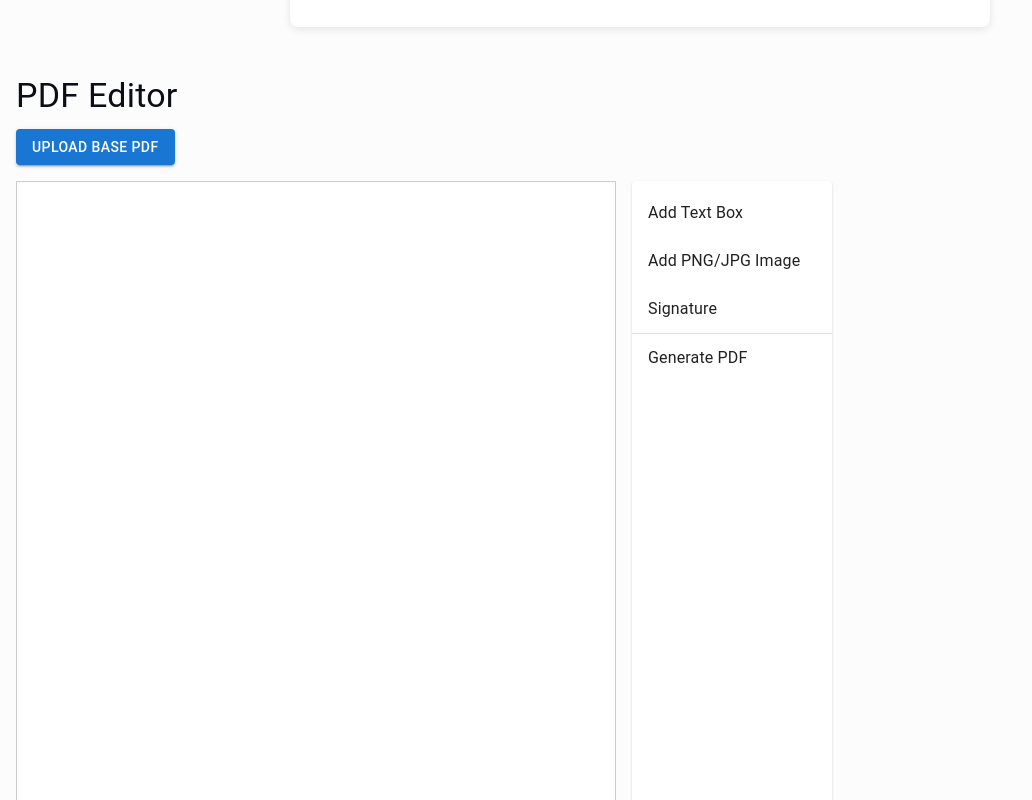
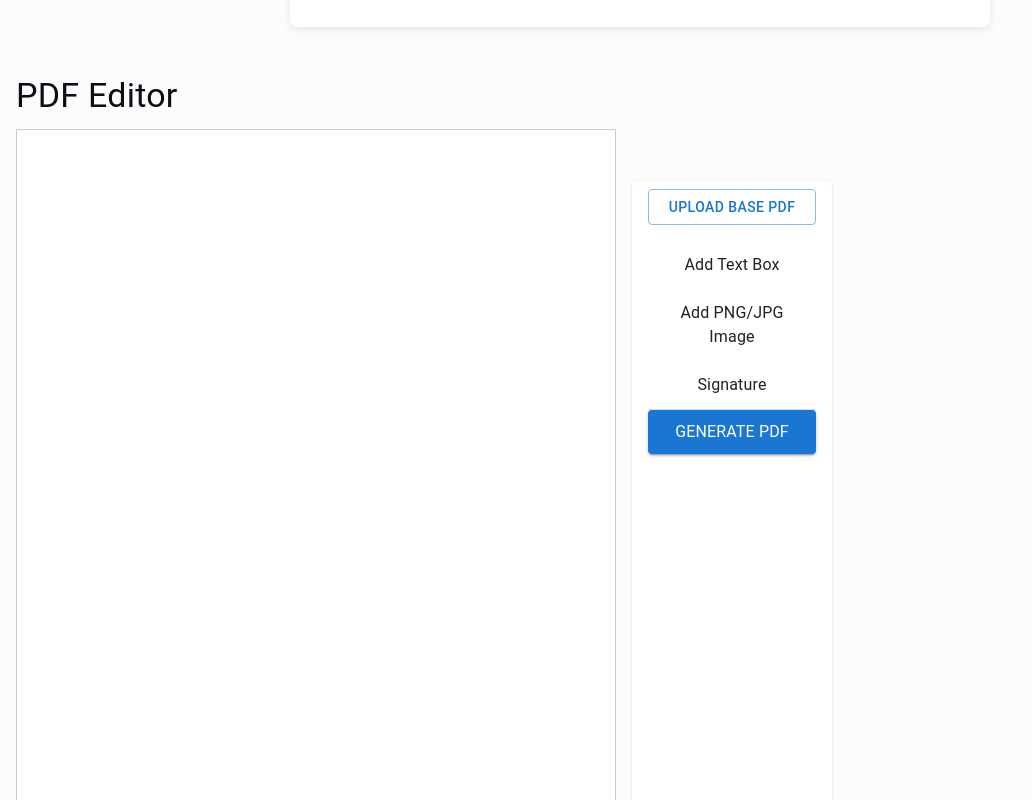
Before and after one commit to Rezlang/qr_frontend, a React (Create React App) app: page / in a window 1280 px wide. Shown: the part 1380-2180 px from the top of the page, without its empty margins (0-1032 px from the left). Built offline with nearby package versions, Linux system fonts and the light colour scheme.

Commit message:
moved toolbar and centered items

```diff
--- a/src/components/PdfEditor/PdfEditor.jsx
+++ b/src/components/PdfEditor/PdfEditor.jsx
@@ -18,6 +18,7 @@ import PdfDocumentViewer from './PdfDocumentViewer';
 import AnnotationLayer from './AnnotationLayer';
 import { generatePdf } from './PdfGenerator';
 import DigitalSignature from './DigitalSignature/DigitalSignature';
+import Toolbar from './Toolbar';
 
 const PdfEditor = () => {
   // Global state for annotations, base PDF, dimensions, etc.
@@ -138,12 +139,10 @@ const PdfEditor = () => {
     setCurrentTool('text');
   };
 
-  // For images, we set the tool to 'image'
   const handleAddImageTool = () => {
     setCurrentTool('image');
   };
 
-  // For signatures, we set the tool to 'signature'
   const handleAddSignatureTool = () => {
     setCurrentTool('signature');
   };
@@ -188,7 +187,6 @@ const PdfEditor = () => {
     );
   };
 
-
   const handleDeleteAnnotation = (id) => {
     setAnnotations((prev) => prev.filter((ann) => ann.id !== id));
   };
@@ -212,7 +210,6 @@ const PdfEditor = () => {
   };
 
   // --- Digital Signature Section ---
-  // Utility to convert dataURL to a File object.
   const dataURLtoFile = (dataurl, filename) => {
     const arr = dataurl.split(',');
     const mime = arr[0].match(/:(.*?);/)[1];
@@ -225,8 +222,6 @@ const PdfEditor = () => {
     return new File([u8arr], filename, { type: mime });
   };
 
-  // When the user submits their signature from the modal,
-  // update the pending signature annotation.
   const handleSubmitSignature = () => {
     if (digitalSignatureRef.current && pendingSignatureAnnotationId) {
       const signatureDataUrl = digitalSignatureRef.current.getSignatureData();
@@ -234,8 +229,6 @@ const PdfEditor = () => {
       setAnnotations((prev) =>
         prev.map((ann) => {
           if (ann.id === pendingSignatureAnnotationId) {
-            // Optionally, you can use the drawn area's width/height
-            // as the "natural" dimensions or use the canvas's fixed size.
             return {
               ...ann,
               file: signatureFile,
@@ -261,15 +254,6 @@ const PdfEditor = () => {
       <Box sx={{ display: 'flex', flexDirection: 'row' }}>
         {/* PDF Container */}
         <Box>
-          <Button variant="contained" component="label" sx={{ mb: 2 }}>
-            Upload Base PDF
-            <input
-              type="file"
-              accept="application/pdf"
-              hidden
-              onChange={handleUploadBasePdf}
-            />
-          </Button>
           <Box
             onMouseDown={handleMouseDown}
             onMouseMove={handleMouseMove}
@@ -318,35 +302,16 @@ const PdfEditor = () => {
           />
         </Box>
 
-        {/* Tools List */}
-        <Card sx={{ ml: 2, width: 200, marginTop: 6.5 }}>
-          <List component="nav">
-            <ListItem disablePadding>
-              <ListItemButton onClick={handleAddTextBox}>
-                <ListItemText primary="Add Text Box" />
-              </ListItemButton>
-            </ListItem>
-            <ListItem disablePadding>
-              <ListItemButton onClick={handleAddImageTool}>
-                <ListItemText primary="Add PNG/JPG Image" />
-              </ListItemButton>
-            </ListItem>
-            <ListItem disablePadding>
-              <ListItemButton onClick={handleAddSignatureTool}>
-                <ListItemText primary="Signature" />
-              </ListItemButton>
-            </ListItem>
-            <Divider />
-            <ListItem disablePadding>
-              <ListItemButton onClick={handleGeneratePdf}>
-                <ListItemText primary="Generate PDF" />
-              </ListItemButton>
-            </ListItem>
-          </List>
-        </Card>
+        {/* Toolbar Component */}
+        <Toolbar
+          onUploadBasePdf={handleUploadBasePdf}
+          onAddTextBox={handleAddTextBox}
+          onAddImageTool={handleAddImageTool}
+          onAddSignatureTool={handleAddSignatureTool}
+          onGeneratePdf={handleGeneratePdf}
+        />
       </Box>
 
-      {/* Signature Modal */}
       <Modal
         open={openSignatureModal}
         onClose={() => setOpenSignatureModal(false)}
--- /dev/null
+++ b/src/components/PdfEditor/Toolbar.jsx
@@ -0,0 +1,77 @@
+import React from 'react';
+import {
+  Button,
+  Card,
+  List,
+  ListItem,
+  ListItemButton,
+  ListItemText,
+  Divider,
+} from '@mui/material';
+
+const Toolbar = ({
+  onUploadBasePdf,
+  onAddTextBox,
+  onAddImageTool,
+  onAddSignatureTool,
+  onGeneratePdf,
+}) => {
+  return (
+    <Card sx={{ ml: 2, width: 200, mt: 6.5 }}>
+      <List component="nav"
+      sx={{pl: 2, pr: 2}}>
+        <ListItem disablePadding>
+          <Button
+            variant="outlined"
+            component="label"
+            sx={{ mb: 2, width: '100%' }}
+          >
+            Upload Base PDF
+            <input
+              type="file"
+              accept="application/pdf"
+              hidden
+              onChange={onUploadBasePdf}
+            />
+          </Button>
+        </ListItem>
+        <ListItem disablePadding>
+          <ListItemButton onClick={onAddTextBox} sx={{ justifyContent: 'center' }}>
+            <ListItemText
+              primary="Add Text Box"
+              primaryTypographyProps={{ align: 'center' }}
+            />
+          </ListItemButton>
+        </ListItem>
+        <ListItem disablePadding>
+          <ListItemButton onClick={onAddImageTool} sx={{ justifyContent: 'center' }}>
+            <ListItemText
+              primary="Add PNG/JPG Image"
+              primaryTypographyProps={{ align: 'center' }}
+            />
+          </ListItemButton>
+        </ListItem>
+        <ListItem disablePadding>
+          <ListItemButton onClick={onAddSignatureTool} sx={{ justifyContent: 'center' }}>
+            <ListItemText
+              primary="Signature"
+              primaryTypographyProps={{ align: 'center' }}
+            />
+          </ListItemButton>
+        </ListItem>
+        <Divider />
+        <ListItem disablePadding>
+          <Button variant="contained"
+            onClick={onGeneratePdf} sx={{ justifyContent: 'center', width: '100%'}}>
+            <ListItemText
+              primary="Generate PDF"
+              primaryTypographyProps={{ align: 'center' }}
+            />
+          </Button>
+        </ListItem>
+      </List>
+    </Card>
+  );
+};
+
+export default Toolbar;
```
